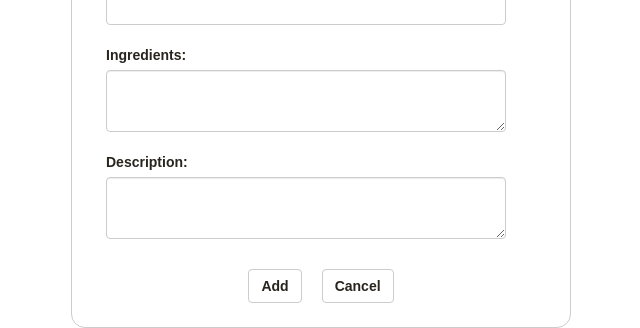
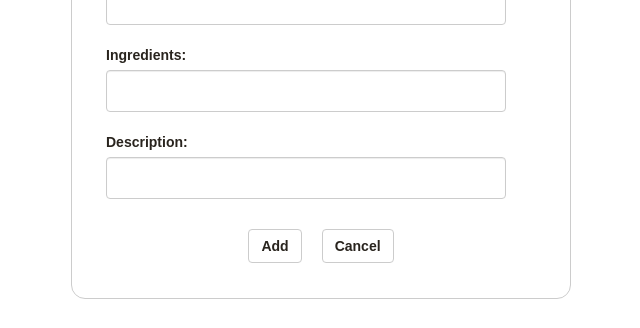
Before and after one commit to LizaHavrylenko/react-redux-cookbook, a React (Create React App) app: page /recipes/new in a window 1280 px wide. Shown: the part 231-559 px from the top of the page, without its empty margins (319-959 px from the left). Built offline with nearby package versions, Linux system fonts and the light colour scheme.

Commit message:
Change input to div contenteditable elementss

```diff
--- a/src/components/RecipeForm.js
+++ b/src/components/RecipeForm.js
@@ -14,15 +14,15 @@ export const RecipeForm  = (props) => {
               </div>
               <div className = "form-group" style = {formGroupStyles}>
               <label htmlFor = "title" >Title:</label>
-              <input type = "text" id = "title" style = {inputStyles} className = "form-control"  value = {props.title} onChange = {props.handleChangeTitle} />
+              <div contentEditable id = "title" style = {inputStyles} className = "form-control" onChange = {props.handleChangeTitle}>{props.title}</div>
               </div>
               <div className = "form-group" style = {formGroupStyles}>
               <label htmlFor = "ingredients">Ingredients:</label>
-              <textarea  type = "text" id = "ingredients" style = {inputStyles}  className = "form-control" value = {props.ingredients}  onChange = {props.handleChangeIngredients}></textarea>
+              <div contentEditable  id = "ingredients" style = {inputStyles}  className = "form-control" onChange = {props.handleChangeIngredients}>{props.ingredients}</div>
               </div>
               <div className = "form-group" style = {formGroupStyles}>
               <label htmlFor = "description">Description:</label>
-              <textarea  type = "text" id = "description" style = {inputStyles}  className = "form-control" value = {props.description}  cols = "400" wrap = "hard" onChange = {props.handleChangeDescription}></textarea>
+              <div contentEditable id = "description" style = {inputStyles}  className = "form-control"  cols = "400" wrap = "hard" onChange = {props.handleChangeDescription}>{props.description}</div>
               </div>
               <Link to = {`/recipes/${props.id}`}><button type = "submit"  className = "btn btn-default" onClick = {props.handleSubmit}  style = {buttonStyles}>{props.button}</button></Link>
               <Link to = "/recipes"><button type = "button" className = "btn btn-default" style = {buttonStyles}>Cancel</button></Link>
```
